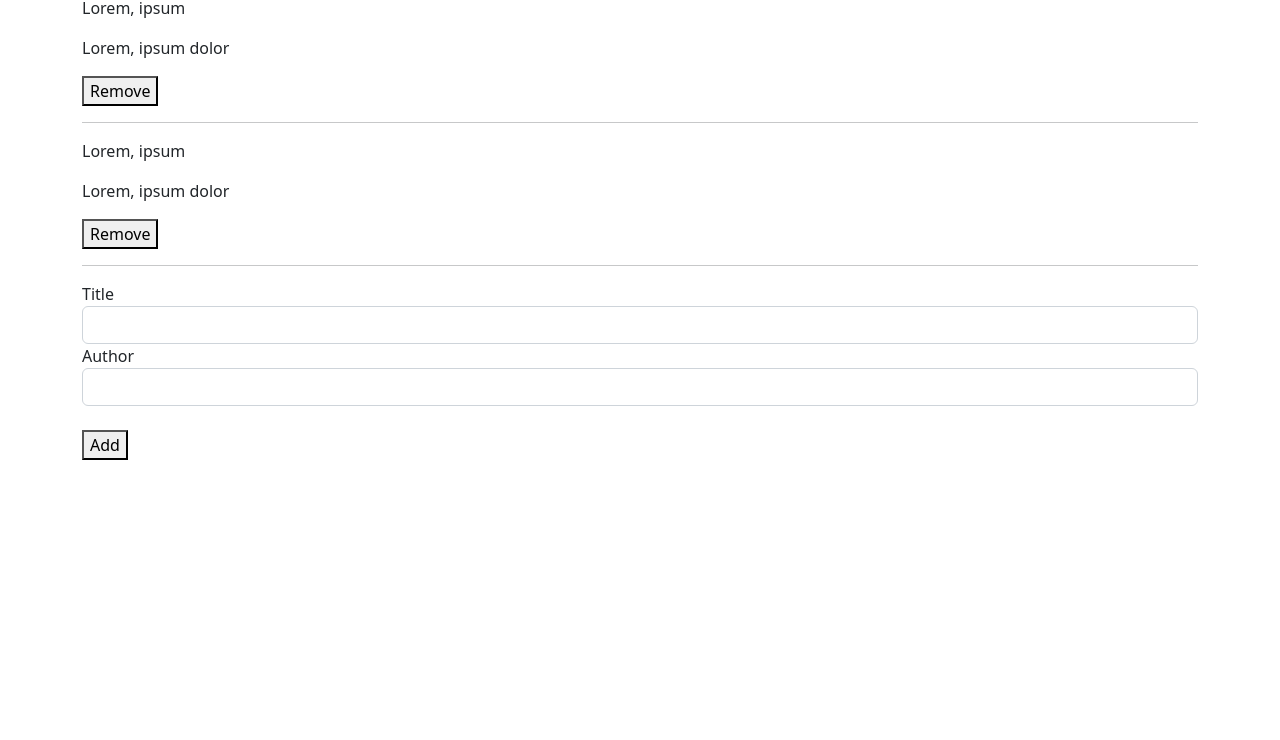
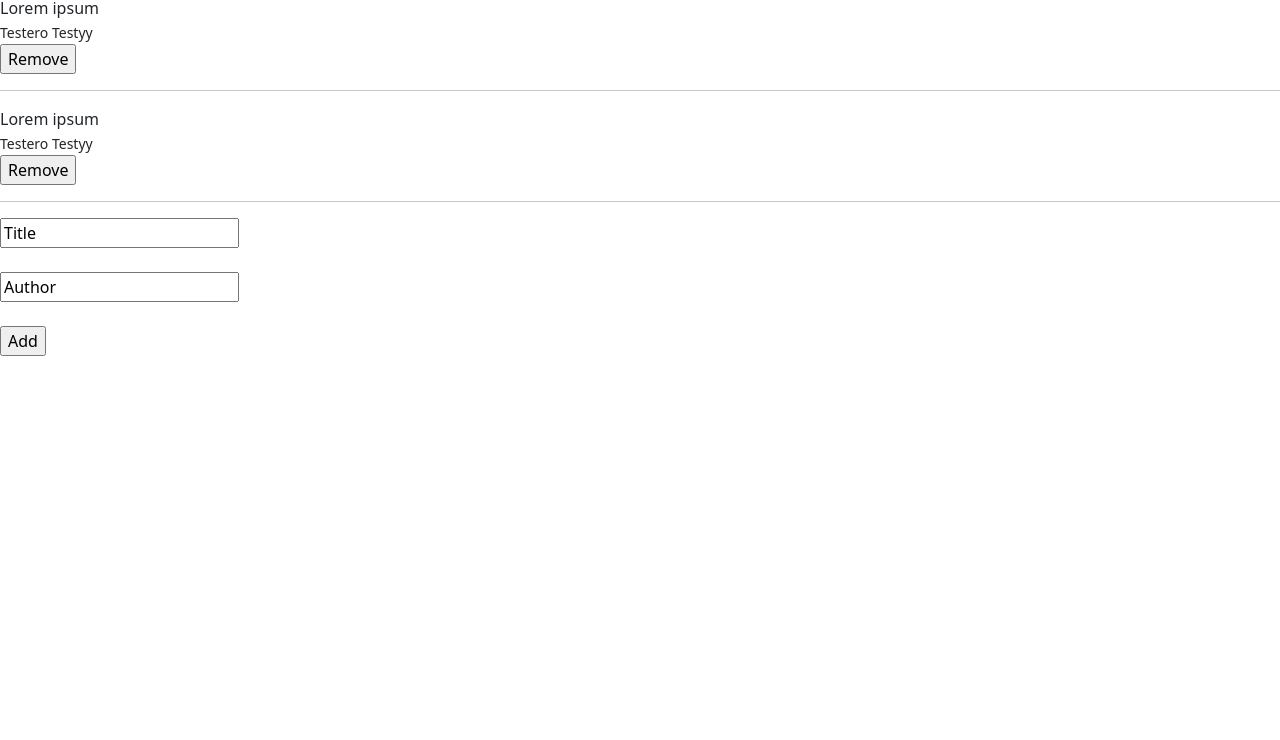
Before and after one commit to eudondian/Awesome-books, a website: page index.html in a window 1280 px wide. Shown: the part 60-800 px from the top of the page. Drawn offline with nearby package versions, Linux system fonts and the light colour scheme.

Commit message:
Added index file

```diff
--- a/index.html
+++ b/index.html
@@ -12,33 +12,31 @@
     <title>The BookList</title>
   </head>
   <body>
-    <div class="container">
+    <main>
       <h1>Awesome books</h1>
-      <p>Lorem, ipsum</p>
-      <p>Lorem, ipsum dolor</p>
-      <button>Remove</button>
-      <hr />
-      <p>Lorem, ipsum</p>
-      <p>Lorem, ipsum dolor</p>
-      <button>Remove</button>
-      <hr />
+      <form>
+        <div class="book-list">
+          <div class="booklist-2">
+            <label for="book-2">Lorem ipsum</label><br>
+            <small>Testero Testyy</small><br>
+            <input type="button" id="book-2" value="Remove" >
+            <hr>
+          </div>
+          <div class="booklist-2">
+            <label for="book-2">Lorem ipsum</label><br>
+            <small>Testero Testyy</small> <br>
+            <input type="button" id="book-2" value="Remove" >
+            <hr>
+        </div>
+        <div>
+            <input type="text" value="Title"><br><br>
+            <input type="text" value="Author"><br><br>
+            <input type="button" value="Add">
+        </div>
+      </form>
+    </main>
+    <script src="app.js"></script>
 
-      <form id="book-form">
-        <div class="form-group">
-          <label for="Title">Title</label>
-          <input type="text" id="title" class="form-control" />
-        </div>
-        <div class="form-group">
-          <label for="author">Author</label>
-          <input type="text" id="author" class="form-control" />
-        </div>
-        <button class="mt-4" type="submit">Add</button>
-      </form>
-    </div>
-
-    <script>
-      src = '.app.js';
-    </script>
     <script
       src="https://cdn.jsdelivr.net/npm/bootstrap@5.2.0-beta1/dist/js/bootstrap.bundle.min.js"
       integrity="sha384-pprn3073KE6tl6bjs2QrFaJGz5/SUsLqktiwsUTF55Jfv3qYSDhgCecCxMW52nD2"
```
